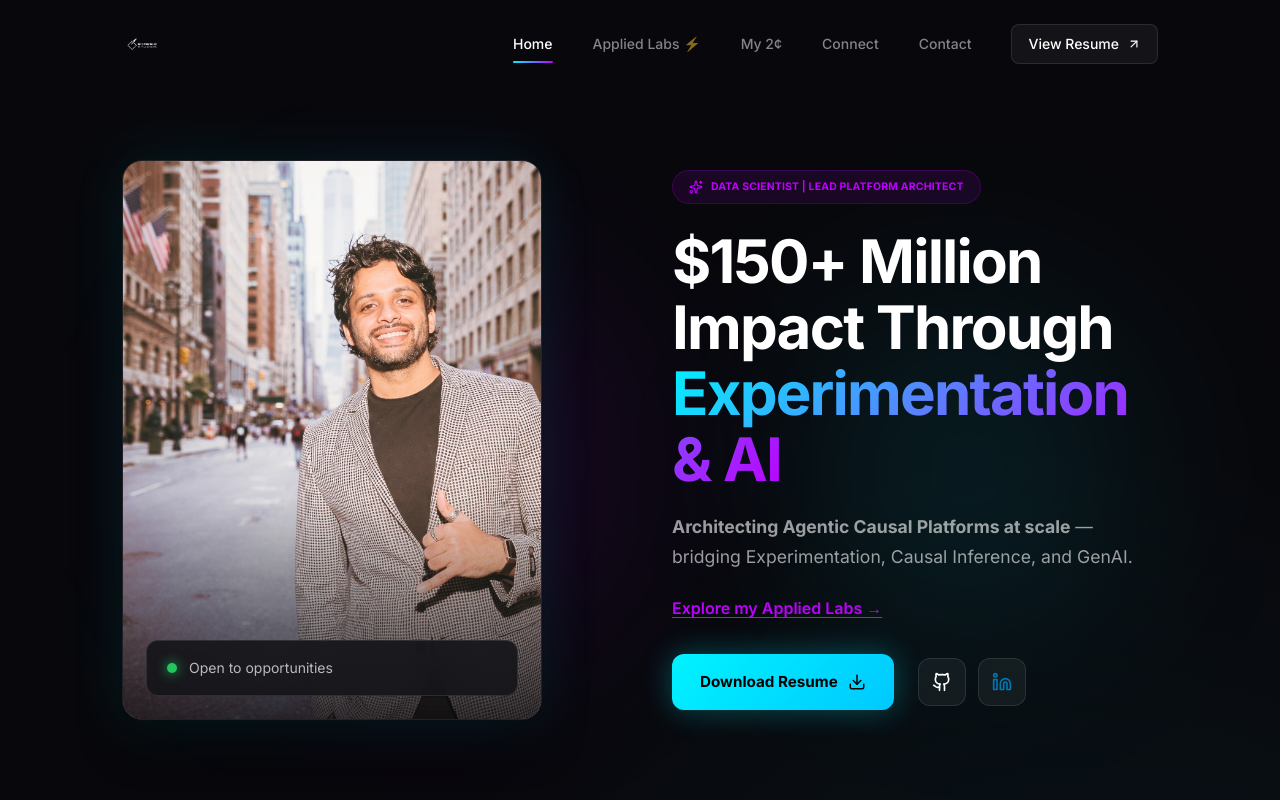
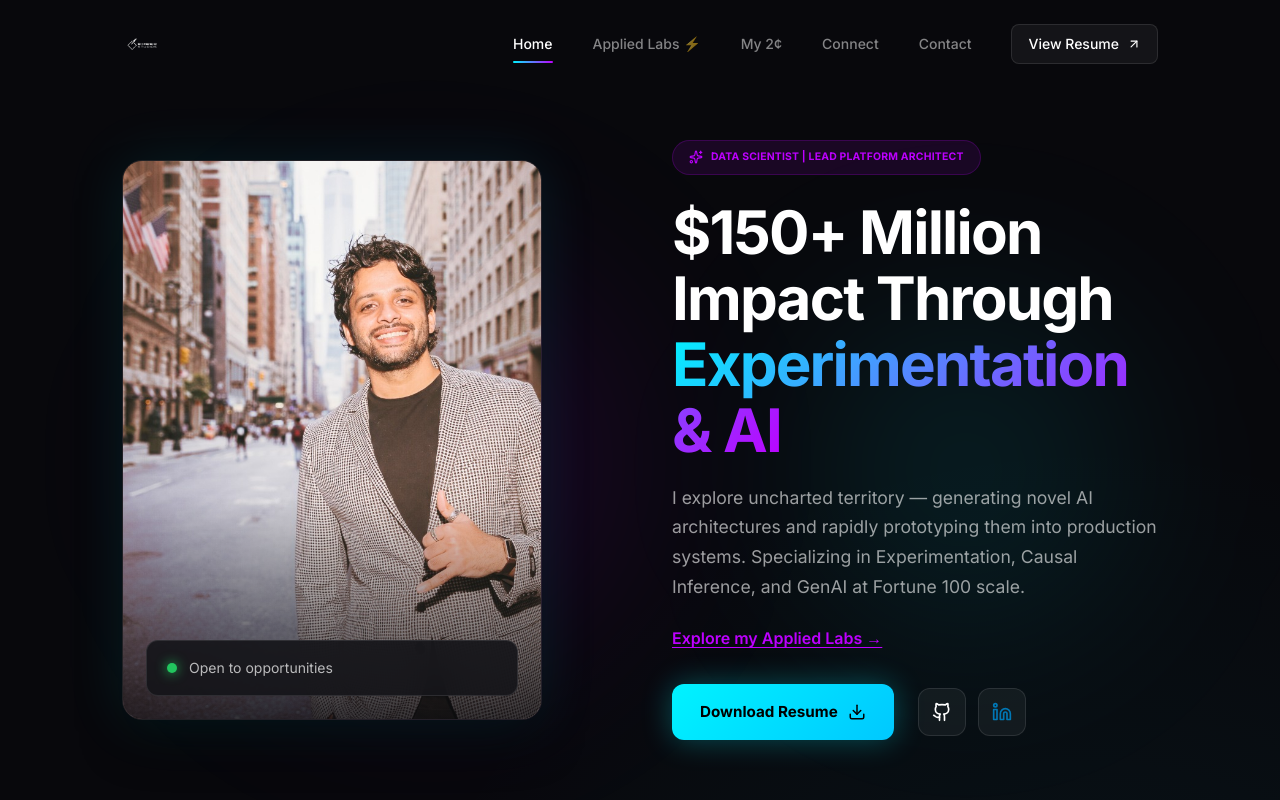
Before and after one commit to justsuyash/justsuyash_portfolio, a Next.js app: page / in a window 1280 px wide. Shown: the top 800 px of the page. Built offline with nearby package versions, Linux system fonts and the light colour scheme.

Commit message:
copy: update hero tagline

```diff
--- a/src/app/page.js
+++ b/src/app/page.js
@@ -309,7 +309,7 @@ const HomePage = () => {
                                 marginBottom: '24px',
                                 maxWidth: '650px'
                             }}>
-                                <strong>Architecting Agentic Causal Platforms at scale</strong> — bridging Experimentation, Causal Inference, and GenAI.
+                                I explore uncharted territory — generating novel AI architectures and rapidly prototyping them into production systems. Specializing in Experimentation, Causal Inference, and GenAI at Fortune 100 scale.
                             </p>
 
                             <div style={{ marginBottom: '32px' }}>
```
